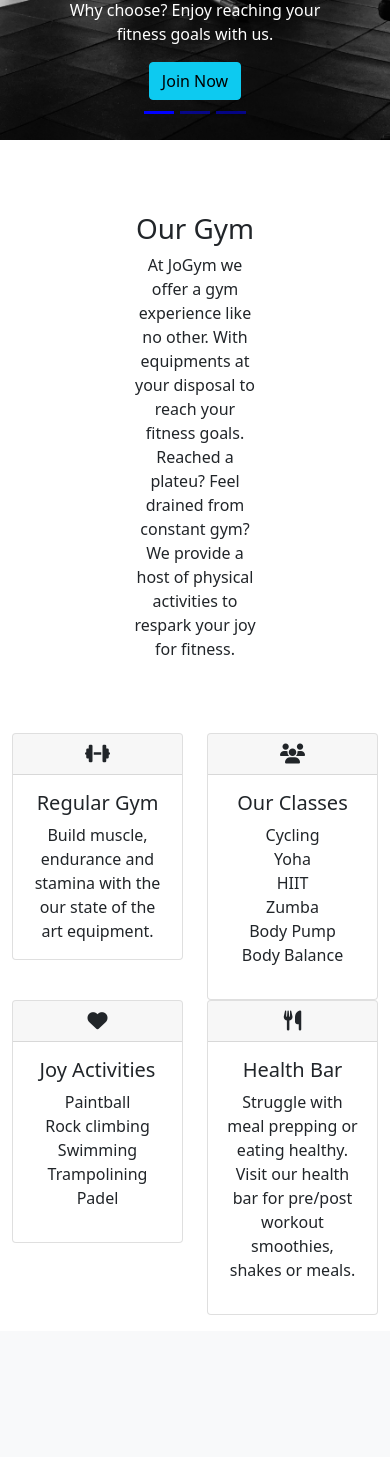
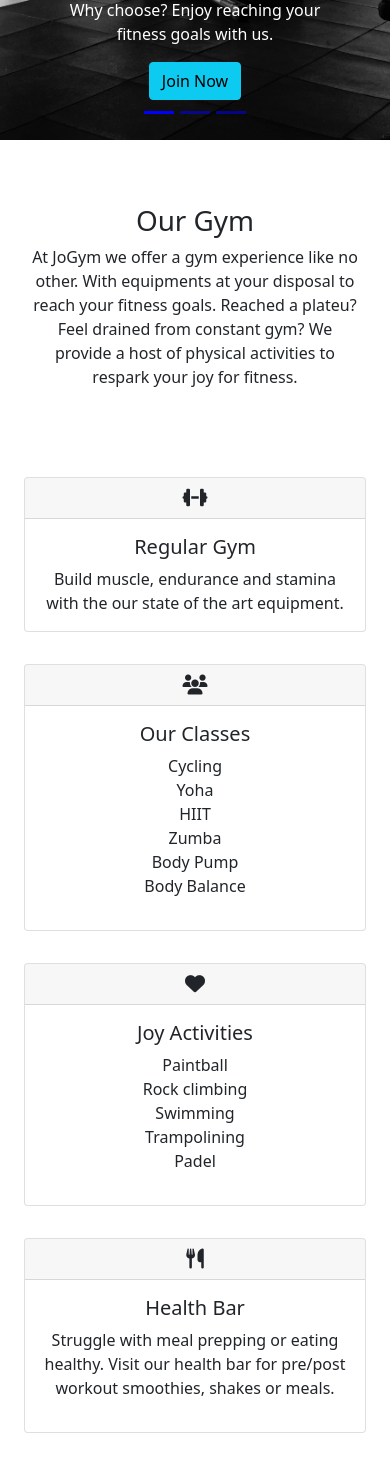
Before and after one commit to Code-Institute-Submissions/Zuhur-ms4_Feb, a Django app: page / in a window 390 px wide. Shown: the part 549-2006 px from the top of the page. Before the commit the page ends 1864 px from the top, so only its background shows below. Run offline with Django 3.2, Linux system fonts and the light colour scheme; some libraries are stand-ins or nearby versions.

Commit message:
Add margin and column responsiveness breakpoints

```diff
--- a/gym_app/templates/gym_app/home.html
+++ b/gym_app/templates/gym_app/home.html
@@ -38,27 +38,28 @@
     </div>
 </div>
 
-<div class="container">
-    <div class="row w-50 mx-auto my-3">
-        <div class="col my-2">
+<div id="our-gym-container" class="container-fluid">
+    <div id="our-gym" class="row py-3">
+        <div class="col">
             <h1 class="text-center mt-5 px-3"> Our Gym</h1>
             <p class="text-center mb-5 px-3">At JoGym we offer a gym experience like no other. With equipments at your disposal to reach your fitness goals. Reached a plateu? Feel drained from constant gym? We provide a host of physical activities to respark your joy for fitness.  </p>
         </div>
     </div>
-    <div class="row my-3">
-        <div class="col">
-            <div class="card text-center">
+
+    <div class="row py-2 m-auto">
+        <div class="col-lg-3 col-md-6 col-12 my-3">
+            <div class="card text-center h-100">
                 <h5 class="card-header">
                     <i class="fas fa-dumbbell"></i>
                 </h5>
-                <div class="card-body">
+                <div class="card-body my-auto">
                     <h5 class="card-title">Regular Gym</h5>
                     <p class="card-text">Build muscle, endurance and stamina with the our state of the art equipment.</p>
                 </div>
             </div>
         </div>
-        <div class="col">
-            <div class="card text-center">
+        <div class="col-lg-3 col-md-6 col-12 my-3">
+            <div class="card text-center h-100">
                 <h5 class="card-header">
                     <i class="fas fa-users"></i>
                 </h5>
@@ -75,8 +76,8 @@
                 </div>
             </div>
         </div>
-        <div class="col">
-            <div class="card text-center">
+        <div class="col-lg-3 col-md-6 col-12 my-3">
+            <div class="card text-center h-100">
                 <h5 class="card-header">
                     <i class="fas fa-heart"></i>
                 </h5>
@@ -92,8 +93,8 @@
                 </div>
             </div>
         </div>
-        <div class="col">
-            <div class="card text-center">
+        <div class="col-lg-3 col-md-6 col-12 my-3">
+            <div class="card text-center h-100">
                 <h5 class="card-header">
                     <i class="fas fa-utensils"></i>
                 </h5>
```
